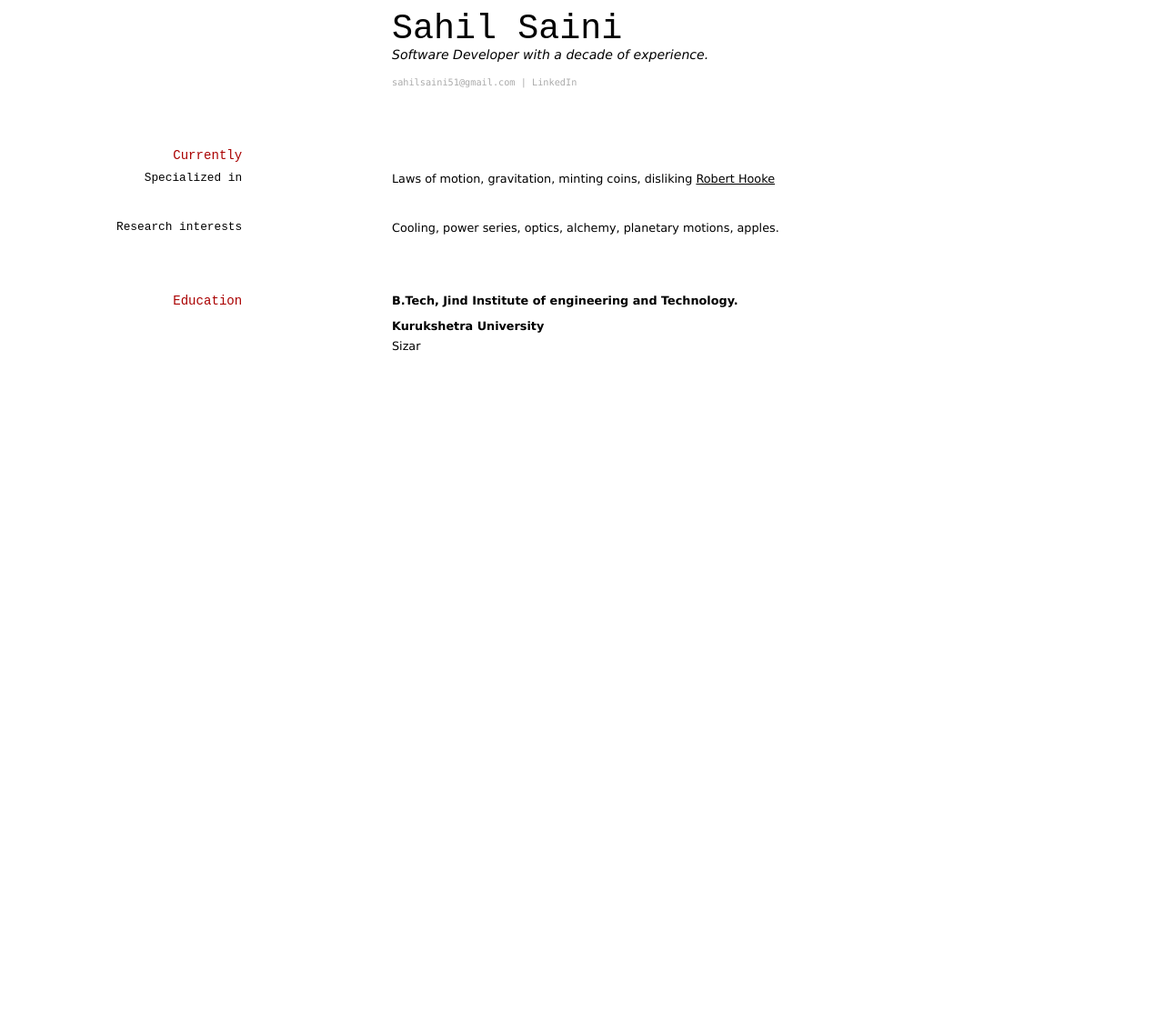
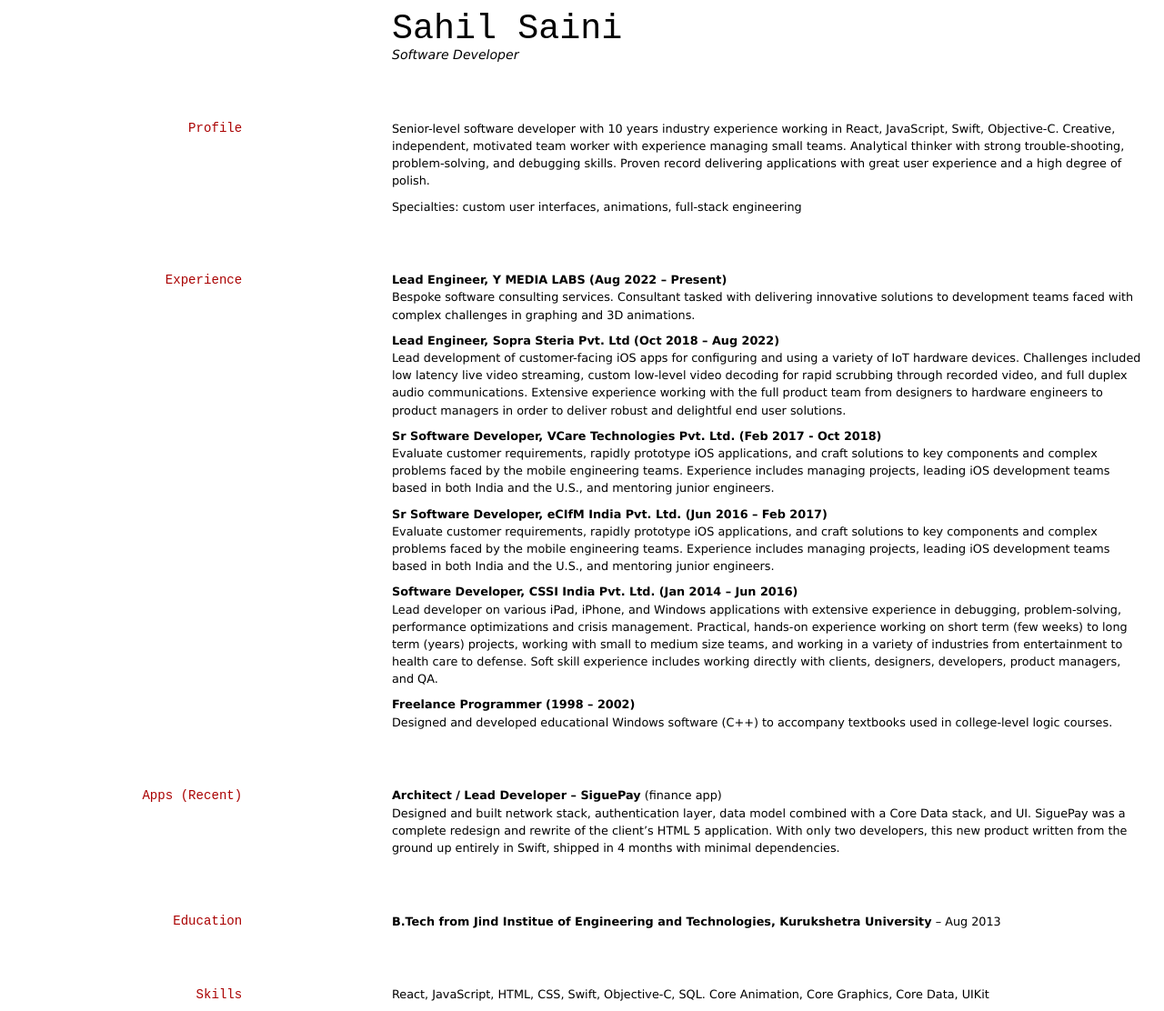
Before and after one commit to SahilSainiYML/Resume, a Jekyll site: the page built from index.md, in a window 1280 px wide. Shown: the whole page at 91% size. Built offline with Jekyll 4.4.1, drawn with Linux system fonts in a browser that asks for light colours; before the commit the page ends 900 px from its top, so only the background shows below that.

Commit message:
Update index.md

```diff
--- a/index.md
+++ b/index.md
@@ -3,39 +3,47 @@ layout: cv
 title: Sahil's CV
 ---
 # Sahil Saini
-Software Developer with a decade of experience.
+Software Developer
 
-<div id="webaddress">
-<a href="sahilsaini51@gmail.com">sahilsaini51@gmail.com</a>
-| <a href="http://linkedin.com/in/sahilsaini51/">LinkedIn</a>
-</div>
+## Profile
+
+Senior-level software developer with 10 years industry experience working in React, JavaScript, Swift, Objective-C. Creative, independent, motivated team worker with experience managing small teams. Analytical thinker with strong trouble-shooting, problem-solving, and debugging skills. Proven record delivering applications with great user experience and a high degree of polish.
+
+Specialties: custom user interfaces, animations, full-stack engineering
+
+## Experience
+
+**Lead Engineer, Y MEDIA LABS (Aug 2022 – Present)**
+Bespoke software consulting services. Consultant tasked with delivering innovative solutions to development teams faced with complex challenges in graphing and 3D animations.
+
+**Lead Engineer, Sopra Steria Pvt. Ltd (Oct 2018 – Aug 2022)**
+Lead development of customer-facing iOS apps for configuring and using a variety of IoT hardware devices. Challenges included low latency live video streaming, custom low-level video decoding for rapid scrubbing through recorded video, and full duplex audio communications. Extensive experience working with the full product team from designers to hardware engineers to product managers in order to deliver robust and delightful end user solutions.
+
+**Sr Software Developer, VCare Technologies Pvt. Ltd. (Feb 2017 - Oct 2018)**
+Evaluate customer requirements, rapidly prototype iOS applications, and craft solutions to key components and complex problems faced by the mobile engineering teams. Experience includes managing projects, leading iOS development teams based in both India and the U.S., and mentoring junior engineers.
 
 
-## Currently
+**Sr Software Developer, eCIfM India Pvt. Ltd. (Jun 2016 – Feb 2017)**
+Evaluate customer requirements, rapidly prototype iOS applications, and craft solutions to key components and complex problems faced by the mobile engineering teams. Experience includes managing projects, leading iOS development teams based in both India and the U.S., and mentoring junior engineers.
 
+**Software Developer, CSSI India Pvt. Ltd. (Jan 2014 – Jun 2016)**
+Lead developer on various iPad, iPhone, and Windows applications with extensive experience in debugging, problem-solving, performance optimizations and crisis management. Practical, hands-on experience working on short term (few weeks) to long term (years) projects, working with small to medium size teams, and working in a variety of industries from entertainment to health care to defense. Soft skill experience includes working directly with clients, designers, developers, product managers, and QA.
 
+**Freelance Programmer (1998 – 2002)**
+Designed and developed educational Windows software (C++) to accompany textbooks used in college-level logic courses.
 
-### Specialized in
-
-Laws of motion, gravitation, minting coins, disliking [Robert Hooke](http://en.wikipedia.org/wiki/Robert_Hooke)
-
-
-### Research interests
-
-Cooling, power series, optics, alchemy, planetary motions, apples.
+## Apps (Recent)
+**Architect / Lead Developer – SiguePay** (finance app)
+Designed and built network stack, authentication layer, data model combined with a Core Data stack, and UI. SiguePay was a complete redesign and rewrite of the client's HTML 5 application. With only two developers, this new product written from the ground up entirely in Swift, shipped in 4 months with minimal dependencies.
 
 
 ## Education
+**B.Tech from Jind Institue of Engineering and Technologies, Kurukshetra University** – Aug 2013
 
-`1654-1660`
-__B.Tech, Jind Institute of engineering and Technology.__
-
-`June 1661 - now`
-__Kurukshetra University__
-
-- Sizar
-
+## Skills
+React, JavaScript, HTML, CSS, Swift, Objective-C, SQL.
+Core Animation, Core Graphics, Core Data, UIKit
 
 <!-- ### Footer
 
-Last updated: Jan 2024 -->
+Last updated: January 2024 -->
```
